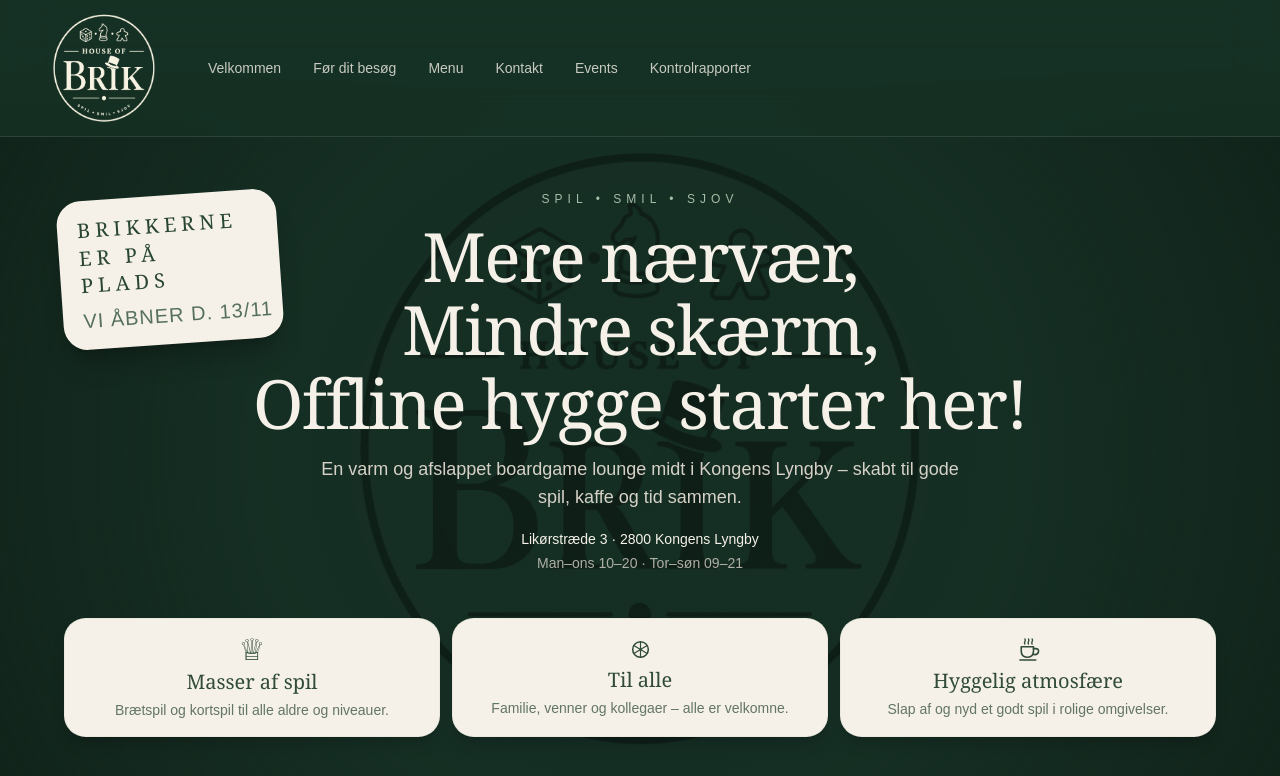
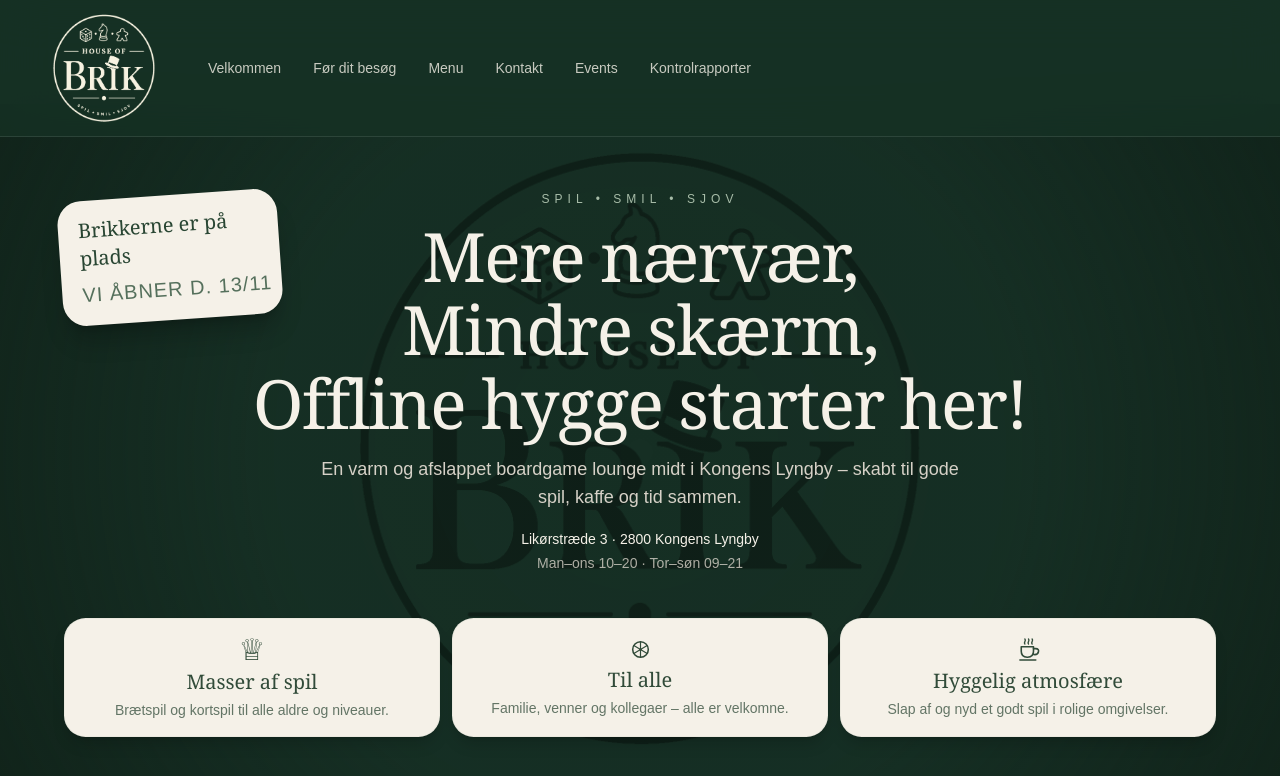
Before and after one commit to Houseofbrik/houseofbrik.dk, a Next.js app: page / in a window 1280 px wide. Shown: the top 776 px of the page. Built offline with nearby package versions, Linux system fonts and the light colour scheme.

Commit message:
Ret HTML-fejl på forsiden

```diff
--- a/app/page.tsx
+++ b/app/page.tsx
@@ -352,7 +352,7 @@ function HomePage({
       </div>
 
       {/* KOMPAKT HERO */}
-<div className="relative order-1 mx-auto flex min-h-[calc(100svh-340px)] max-w-6xl flex-col items-center justify-center py-3 md:min-h-[calc(100svh-330px)] md:py-3">        <p className="mb-3 text-[10px] uppercase tracking-[0.42em] text-[#A7BCA8] sm:text-xs">
+<div className="relative order-1 mx-auto flex min-h-[calc(100svh-340px)] max-w-6xl flex-col items-center justify-center py-3 md:min-h-[calc(100svh-330px)] md:py-3">
 <div className="mb-6 w-fit max-w-[220px] -rotate-4 rounded-[1.5rem] bg-[#F5F1E8] px-5 py-4 text-center shadow-xl shadow-black/20 md:absolute md:-left-[25%] md:top-[10%] md:mb-0 md:text-left">
 <p className="font-serif text-lg leading-snug text-[#294633] md:text-xl">
   Brikkerne er på plads
@@ -361,8 +361,9 @@ function HomePage({
   Vi åbner d. 13/11
 </p>
 </div>
-          Spil • Smil • Sjov
-        </p>
+  <p className="mb-3 text-[10px] uppercase tracking-[0.42em] text-[#A7BCA8] sm:text-xs">
+  Spil • Smil • Sjov
+</p>
 
 <h1 className="font-serif text-3xl leading-[1.08] tracking-tight sm:text-5xl md:text-6xl lg:text-[4.25rem]">          Mere nærvær,
           <br />
```
